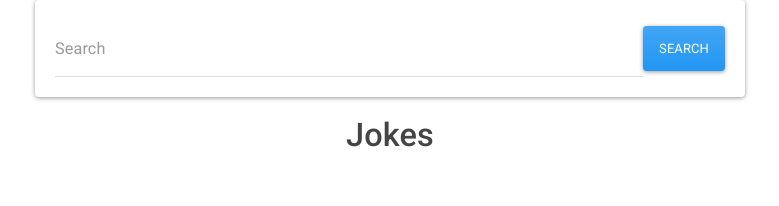
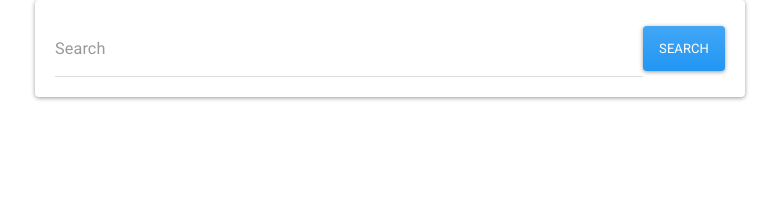
Before and after one commit to vavoulas/chuckReact, a React app: page / in a window 1280 px wide. Shown: the part 75-281 px from the top of the page, without its empty margins (250-1029 px from the left). Built offline with nearby package versions, Linux system fonts and the light colour scheme.

Commit message:
sec commit

```diff
--- a/src/components/Search.js
+++ b/src/components/Search.js
@@ -8,7 +8,8 @@ class Search extends Component {
       queryText: '',
       apiUrl: 'https://api.chucknorris.io',
 
-      jokes: []
+      jokes: [],
+      title:''
     }
     this.handleChange = this.handleChange.bind(this);
     this.searchQuery = this.searchQuery.bind(this);
@@ -27,13 +28,13 @@ class Search extends Component {
       },
       () => {
         if (this.state.queryText === '') {
-          this.setState({ jokes: [] })
+          this.setState({ jokes: [], title: "" })
         } else {
           axios
             .get(
               `${this.state.apiUrl}/jokes/search?query=${this.state.queryText}`
             )
-            .then(res => this.setState({ jokes: res.data.result }))
+            .then(res => this.setState({ jokes: res.data.result , title: "Jokes"}))
             .catch(err => console.log(err))
             console.log(this.state.jokes);
         }
@@ -83,7 +84,7 @@ class Search extends Component {
         </div>
         <br/>
         <div className="out">
-          <h1 className="text-center">Jokes</h1>
+          <h1 className="text-center">{this.state.title}</h1>
           <ul className='list-group'>
           {this.state.jokes.map(bloop =>
               <li className = "list-group-item d-flex flex-column justify-content-between ">
--- a/webpack.config.js
+++ b/webpack.config.js
@@ -23,7 +23,8 @@ module.exports = {
     },
     plugins: [
         new HtmlWebpackPlugin({
-                template: './src/index.html'
+                template: './src/index.html',
+                filename: 'index.html'
             }
 
 
```
